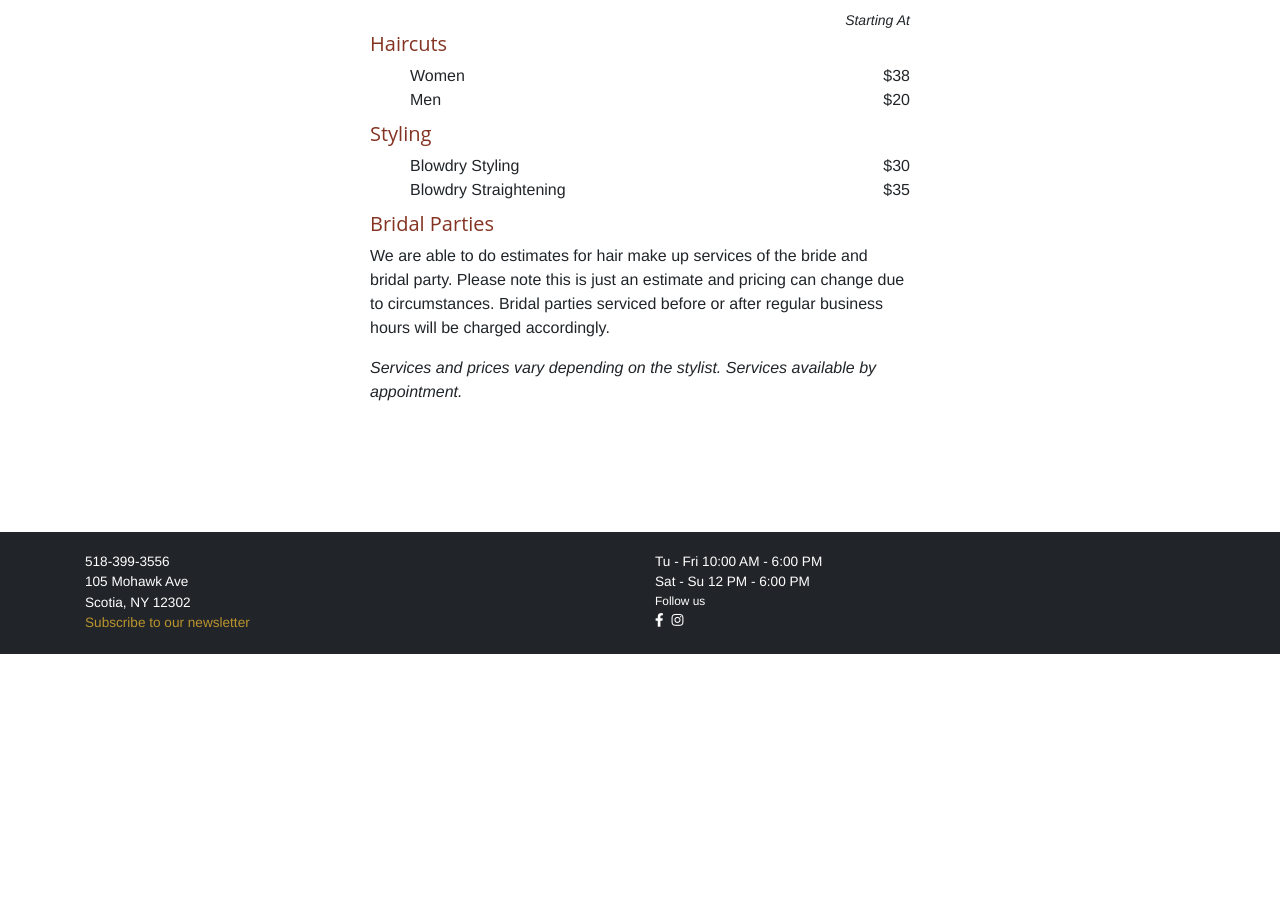
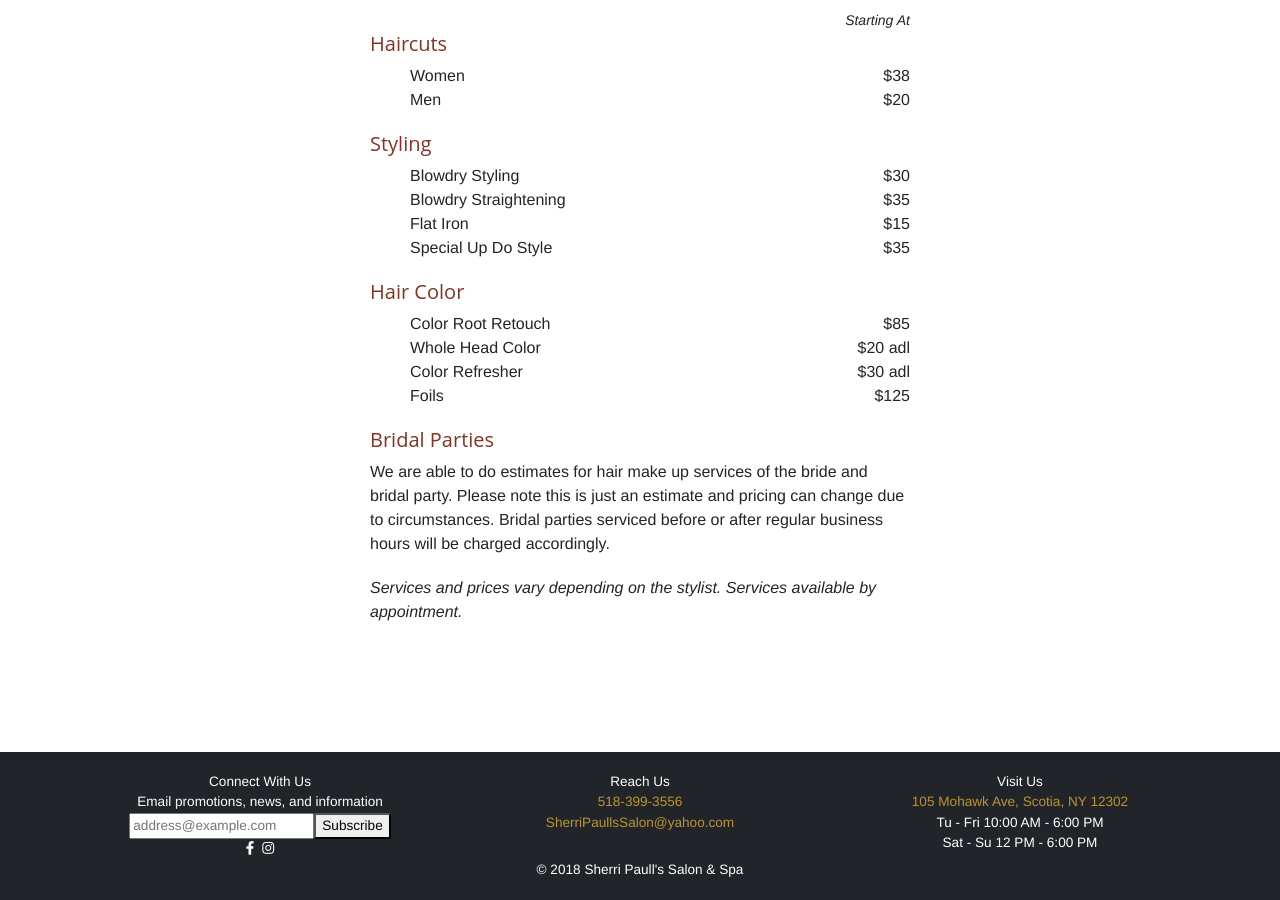
Before and after one commit to jessica-paull/sherripaullssalon, an Angular app: page /salon in a window 1280 px wide. Shown: the part 920-1820 px from the top of the page. Before the commit the page ends 1574 px from the top, so only its background shows below. Built offline with nearby package versions, Linux system fonts and the light colour scheme.

Commit message:
footer work

```diff
--- a/src/app/app.component.html
+++ b/src/app/app.component.html
@@ -39,21 +39,19 @@
 <router-outlet (activate)="onActivate($event)"></router-outlet>
 
 <!-- Footer: social media, address, phone number, hours-->
+
 <footer class="bg-dark page-footer">
   <div class="container">
       <div class="row">
-        <div class="col-sm-6">
-          518-399-3556 <br />
-          105 Mohawk Ave <br />
-          Scotia, NY 12302
+        <div class="col-sm-4">
+          <div class="uppercase">
+            Connect With Us
+          </div>
           <div>
-            <a class="secondary-link" href="#">Subscribe to our newsletter</a>
+            Email promotions, news, and information
+            <input type="text" placeholder="address@example.com" />
+            <button type="button">Subscribe</button>
           </div>
-        </div>
-        <div class="col-sm-6">
-          Tu - Fri 10:00 AM - 6:00 PM <br />
-          Sat - Su 12 PM - 6:00 PM
-          <div class="small">Follow us</div>
           <ul class="list-inline social-buttons">
               <li class="list-inline-item">
                 <a href="#">
@@ -67,6 +65,29 @@
               </li>
           </ul>
         </div>
+        <div class="col-sm-4">
+            <div class="uppercase">
+              Reach Us
+            </div>
+            <div>
+                <a class="secondary-link" href="#">518-399-3556 </a><br />
+                <a class="secondary-link" href="mailto:sherripaullssalon@yahoo.com">SherriPaullsSalon@yahoo.com</a>
+            </div>
+
+          </div>
+        <div class="col-sm-4">
+          <div class="uppercase">
+            Visit Us
+          </div>
+          <a class="secondary-link" href="#">105 Mohawk Ave, Scotia, NY 12302</a><br />
+          Tu - Fri 10:00 AM - 6:00 PM <br />
+          Sat - Su 12 PM - 6:00 PM
+        </div>
+    </div>
+    <div class="row">
+      <div class="col-12 text-center">
+        &copy; 2018 Sherri Paull's Salon &amp; Spa
+      </div>
     </div>
   </div>
 </footer>
--- a/src/app/data-pricing-hair.ts
+++ b/src/app/data-pricing-hair.ts
@@ -26,6 +26,36 @@ export const HairPricing: Pricing[] = [
             {
                 'label': 'Blowdry Straightening',
                 'price': '$35'
+            },
+            {
+                'label': 'Flat Iron',
+                'price': '$15'
+            },
+            {
+                'label': 'Special Up Do Style',
+                'price': '$35'
+            }
+        ]
+    },
+    {
+        'name': 'Hair Color',
+        'desc': '',
+        'rates': [
+            {
+                'label': 'Color Root Retouch',
+                'price': '$85'
+            },
+            {
+                'label': 'Whole Head Color',
+                'price': '$20 adl'
+            },
+            {
+                'label': 'Color Refresher',
+                'price': '$30 adl'
+            },
+            {
+                'label': 'Foils',
+                'price': '$125'
             }
         ]
     },
--- a/src/app/data-pricing-spa-hair.ts
+++ b/src/app/data-pricing-spa-hair.ts
@@ -12,6 +12,14 @@ export const SpaHairPricing: Pricing[] = [
             {
                 'label': 'Upperlip',
                 'price': '$15'
+            },
+            {
+                'label': 'Chin',
+                'price': '$15'
+            },
+            {
+                'label': 'Side Burns',
+                'price': '$16'
             }
         ]
     }
--- a/src/app/data-pricing-spa-skin.ts
+++ b/src/app/data-pricing-spa-skin.ts
@@ -20,5 +20,15 @@ export const SpaSkinPricing: Pricing[] = [
                 'price': '$75'
             }
         ]
+    },
+    {
+        'name': 'Hydra Refine Pore Perfect Facial',
+        'desc': 'Controls oil, rids skin of impurities and help eliminate future breakouts.',
+        'rates': [
+            {
+                'label': '',
+                'price': '$75'
+            }
+        ]
     }
 ];
--- a/src/app/pricing/pricing.component.scss
+++ b/src/app/pricing/pricing.component.scss
@@ -5,6 +5,6 @@
         list-style: none;
     }
     .price-list-item {
-        margin-bottom: 10px;
+        margin-bottom: 20px;
     }
 }
--- a/src/app/salon/salon.component.html
+++ b/src/app/salon/salon.component.html
@@ -3,7 +3,7 @@
 <section>
     <div class="container">
         <div class="row">
-            <div class="col-6 offset-3">
+            <div class="col-12 col-md-6 offset-md-3">
                 <app-pricing [servicePricing]="pricing"></app-pricing>
                 <em>Services and prices vary depending on the stylist. Services available by appointment.</em>
             </div>
--- a/src/app/spa/spa.component.html
+++ b/src/app/spa/spa.component.html
@@ -3,7 +3,7 @@
 <section>
     <div class="container">
         <div class="row">
-            <div class="col-6 offset-3">
+            <div class="col-12 col-md-6 offset-md-3">
                 <nav>
                     <div class="nav nav-tabs" id="nav-tab" role="tablist">
                         <a class="nav-item nav-link active" id="nav-hair-tab" data-toggle="tab" href="#nav-hair" role="tab" aria-controls="nav-hair" aria-selected="true">
@@ -50,6 +50,7 @@
                     </div>
                     <div class="tab-pane pt-3 fade" id="nav-massage" role="tabpanel" aria-labelledby="nav-massage-tab">
                         <app-pricing [servicePricing]="massagePricing"></app-pricing>
+                        <em>Other desired services may be available.</em>
                     </div>
                 </div>
             </div>
--- a/src/assets/scss/_footer.scss
+++ b/src/assets/scss/_footer.scss
@@ -2,6 +2,7 @@
     color: #fefefe;
     font-size: .85em;
     padding: 20px 0;
+    text-align: center;
 }
 
 ul.social-buttons {
```
